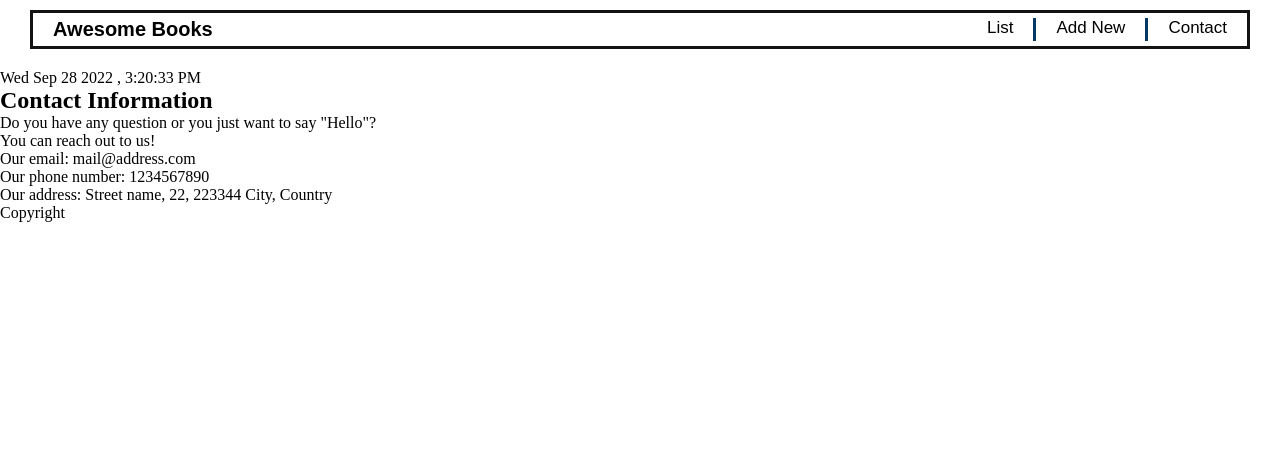
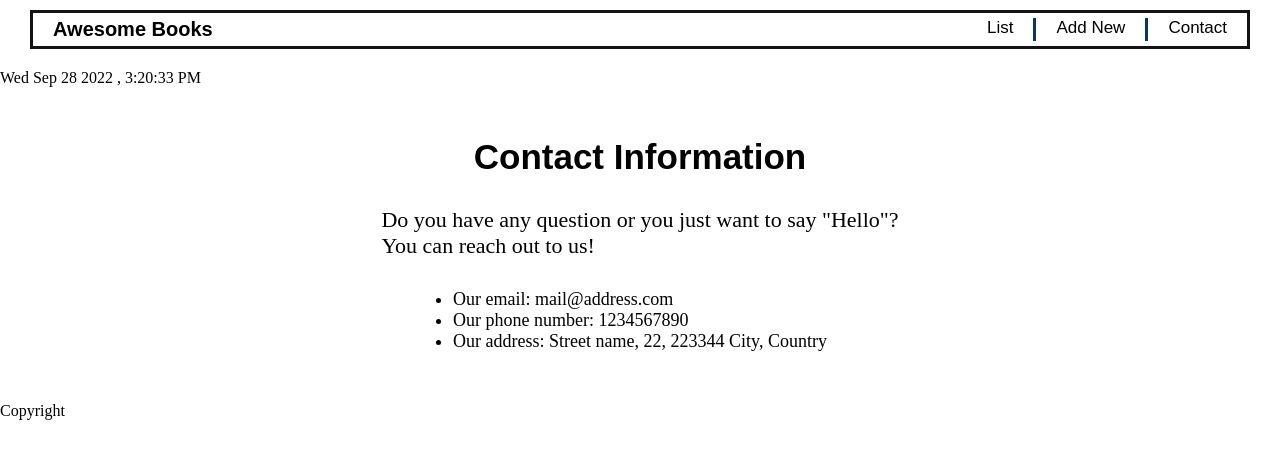
Before and after one commit to Masouma864/Awesome-Books, a website: page index.html in a window 1280 px wide. Both pictures are taken after a click on the element "Contact". Drawn offline with Linux system fonts and the light colour scheme.

Commit message:
Add style to contact section

```diff
--- a/css/styles.css
+++ b/css/styles.css
@@ -133,3 +133,23 @@
 .btnAdd {
   align-self: flex-end;
 }
+/* Contact Information */
+#contact {
+    padding: 50px 30px;
+  }
+  .contact {
+    display: flex;
+    flex-direction: column;
+    align-items: center;
+    gap: 30px;
+  }
+  .contact__heading {
+    font-family: bubblegum, sans-serif;
+    font-size: 35px;
+  }
+  .contact__headline {
+    font-size: 22px;
+  }
+  .contact__info {
+    font-size: 18px;
+  }
```
